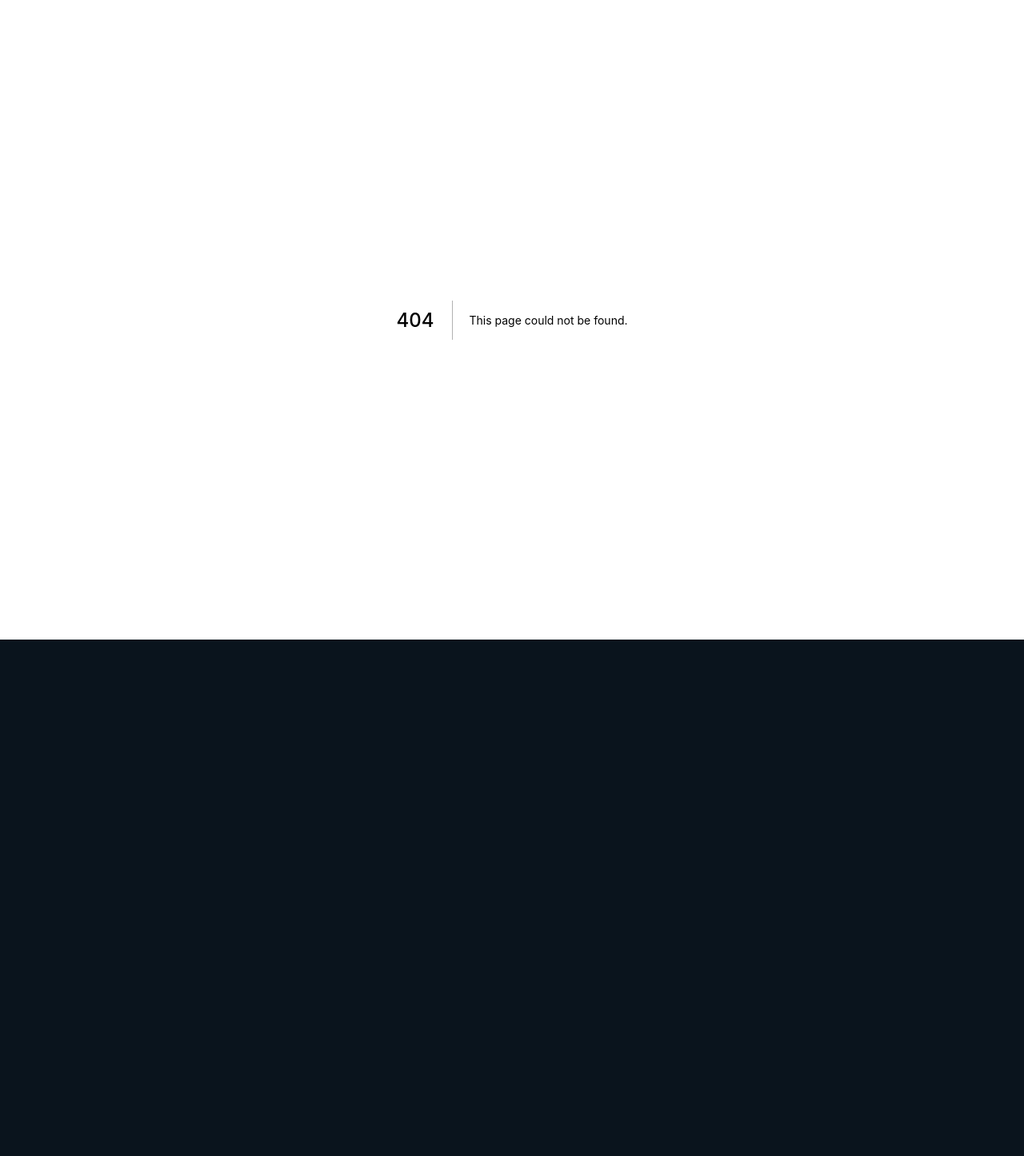
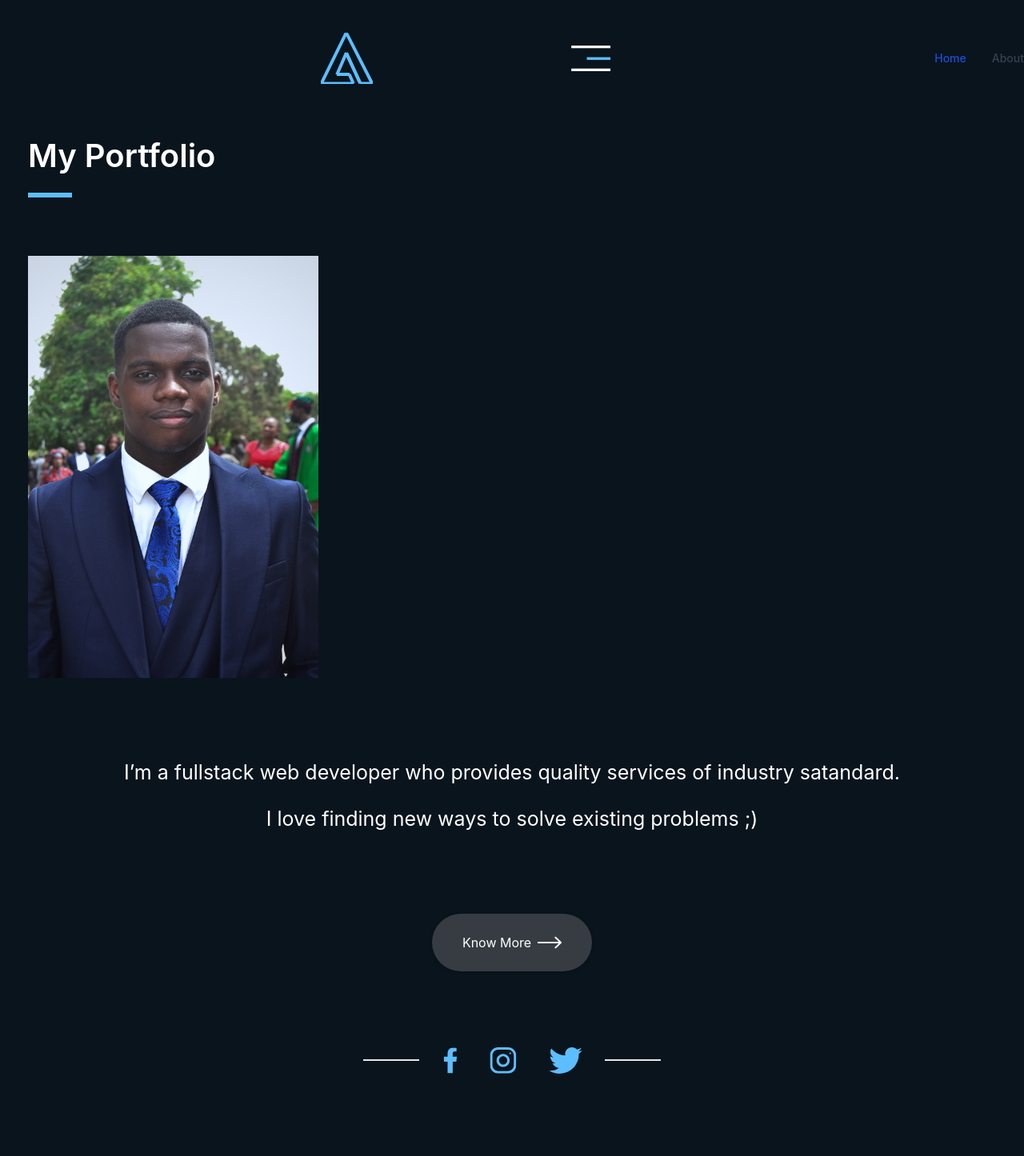
Before and after one commit to Itzadetunji/my-website, a Next.js app: page /portfolio in a window 1280 px wide. Before the commit this address had no page. Shown: the top 1446 px of the page at 80% size. Before the commit the page ends 800 px from the top, so only its background shows below. Built offline with nearby package versions, Linux system fonts and the light colour scheme.

Commit message:
Chore: Added portfolio.tsx

```diff
--- /dev/null
+++ b/pages/portfolio.tsx
@@ -0,0 +1,42 @@
+import type { NextPage } from 'next'
+import Head from 'next/head'
+import Image from 'next/image'
+import { useEffect } from 'react'
+import styles from '../styles/Home.module.css'
+import Footer from './components/Footer';
+import Navbar from './components/Navbar'
+import ParticleComponent from './components/ParticleComponent'
+import Social_Links from './components/SocialLinks'
+import Button from './components/Button'
+
+const index : NextPage = () => {
+  return (
+    <>
+      <Navbar/>
+      <div className="mt-[165px] mx-auto justify-center">
+        <div className='mx-[35px]'>
+        <div>
+            <p className='text-white font-[600] text-[40px]'>My Portfolio</p>
+            <hr className='light-blue border-[3px] w-[55px] mt-[16px]'/>
+          </div>
+          <div className='text-white mt-[73px]'>
+            <img src="./images/me.jpeg" alt="" className='w-[363px] h-[528px]'/>
+            <div className='mt-[100px] text-[25px] text-center'>
+              <p>I’m a fullstack web developer who provides quality services of industry satandard.</p>
+              <p className='mt-[20px]'>I love finding new ways to solve existing problems ;)</p>
+            </div>
+          </div>
+        </div>
+      </div>
+      {/* <ParticleComponent/> */}
+      <div className='mt-[100px]'>
+        <Button link={'#'} text={'Know More'} height={'260px'} width={'94px'}/>
+      </div>
+      <div className='mt-[95px]'>
+        <Social_Links/>
+      </div>
+      <Footer/>
+    </>
+  )
+};
+export default index
```
